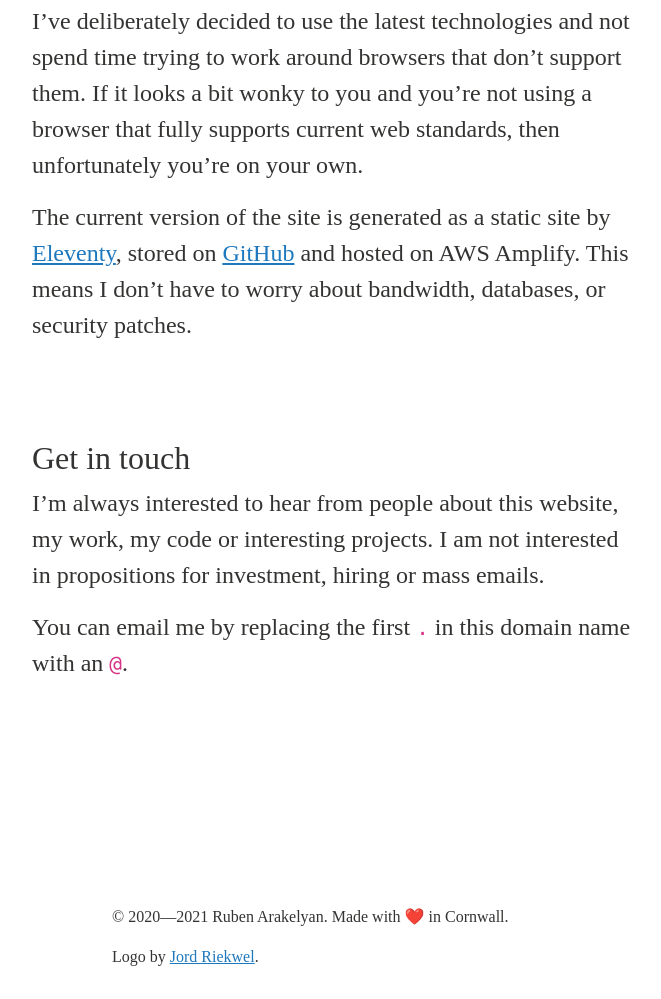
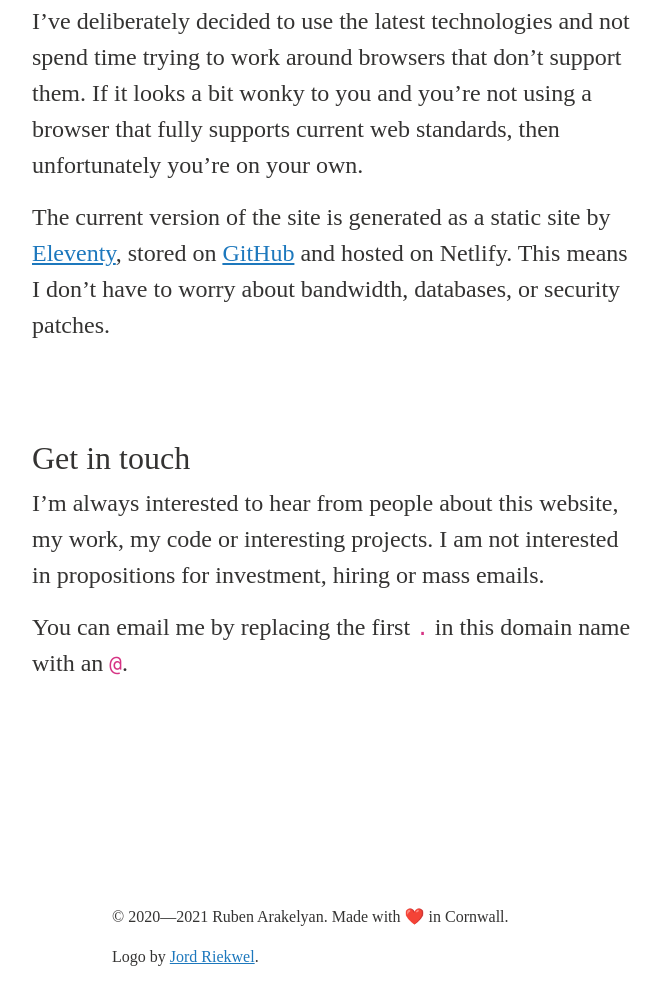
Before and after one commit to rubenarakelyan/ruben.arakelyan.uk, an Eleventy site: page src/index.html in a window 1280 px wide. Shown: the part 1284-2283 px from the top of the page, without its empty margins (208-869 px from the left). Built offline with nearby package versions, Linux system fonts and the light colour scheme; Eleventy itself is replaced by a stand-in of ours; files that its build step writes are made by us from their sources; a web font is replaced by a local one.

Commit message:
Update hosting provider

```diff
--- a/src/index.html
+++ b/src/index.html
@@ -17,7 +17,7 @@ layout: base
     <h2>About this site</h2>
     <p>This is the umpteenth iteration of my personal website. I’ve moved a number of times between hosting providers, technology stacks and having a blog versus a very plain, low-maintenance landing page. You can find older iterations for my previous websites at <a href="https://web.archive.org/web/*/https://ruben.arakelyan.uk/*" target="_blank" rel="nofollow">ruben.arakelyan.uk</a>, <a href="https://web.archive.org/web/*/https://ruben.am/*" target="_blank" rel="nofollow">ruben.am</a> and <a href="https://web.archive.org/web/*/https://ra.me.uk/*" target="_blank" rel="nofollow">ra.me.uk</a> at the Internet Archive. In addition, most old URLs should still work because <a href="https://www.w3.org/Provider/Style/URI" target="_blank" rel="nofollow">cool URIs don’t change</a>.</p>
     <p>I’ve deliberately decided to use the latest technologies and not spend time trying to work around browsers that don’t support them. If it looks a bit wonky to you and you’re not using a browser that fully supports current web standards, then unfortunately you’re on your own.</p>
-    <p>The current version of the site is generated as a static site by <a href="https://www.11ty.dev/" target="_blank" rel="nofollow">Eleventy</a>, stored on <a href="https://github.com/rubenarakelyan/ruben.arakelyan.uk" target="_blank">GitHub</a> and hosted on AWS Amplify. This means I don’t have to worry about bandwidth, databases, or security patches.</p>
+    <p>The current version of the site is generated as a static site by <a href="https://www.11ty.dev/" target="_blank" rel="nofollow">Eleventy</a>, stored on <a href="https://github.com/rubenarakelyan/ruben.arakelyan.uk" target="_blank">GitHub</a> and hosted on Netlify. This means I don’t have to worry about bandwidth, databases, or security patches.</p>
   </section>
   <section id="get-in-touch">
     <h2>Get in touch</h2>
```
